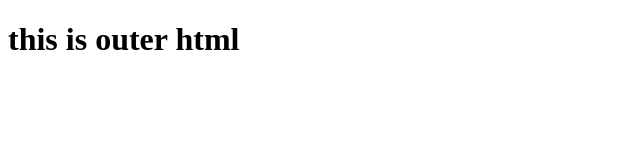
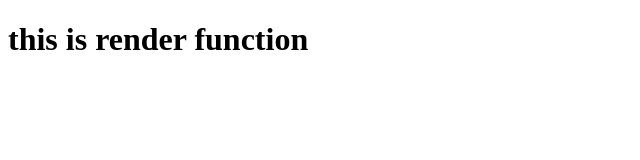
Before and after one commit to steven836451/Vue-LifeCycle-Test, a plain HTML site: page index.html in a window 1280 px wide. Shown: the whole page, without its empty margins (0-640 px from the left). Drawn offline with nearby package versions, Linux system fonts and the light colour scheme.

Commit message:
2st commit

```diff
--- a/index.html
+++ b/index.html
@@ -18,7 +18,7 @@
 
 <script>
   var vm = new Vue({
-    // el: '#app',
+    el: '#app',
     template: "<h1>this is template</h1>",
     render: function (createElement) {
       return createElement('h1', 'this is render function')
```
